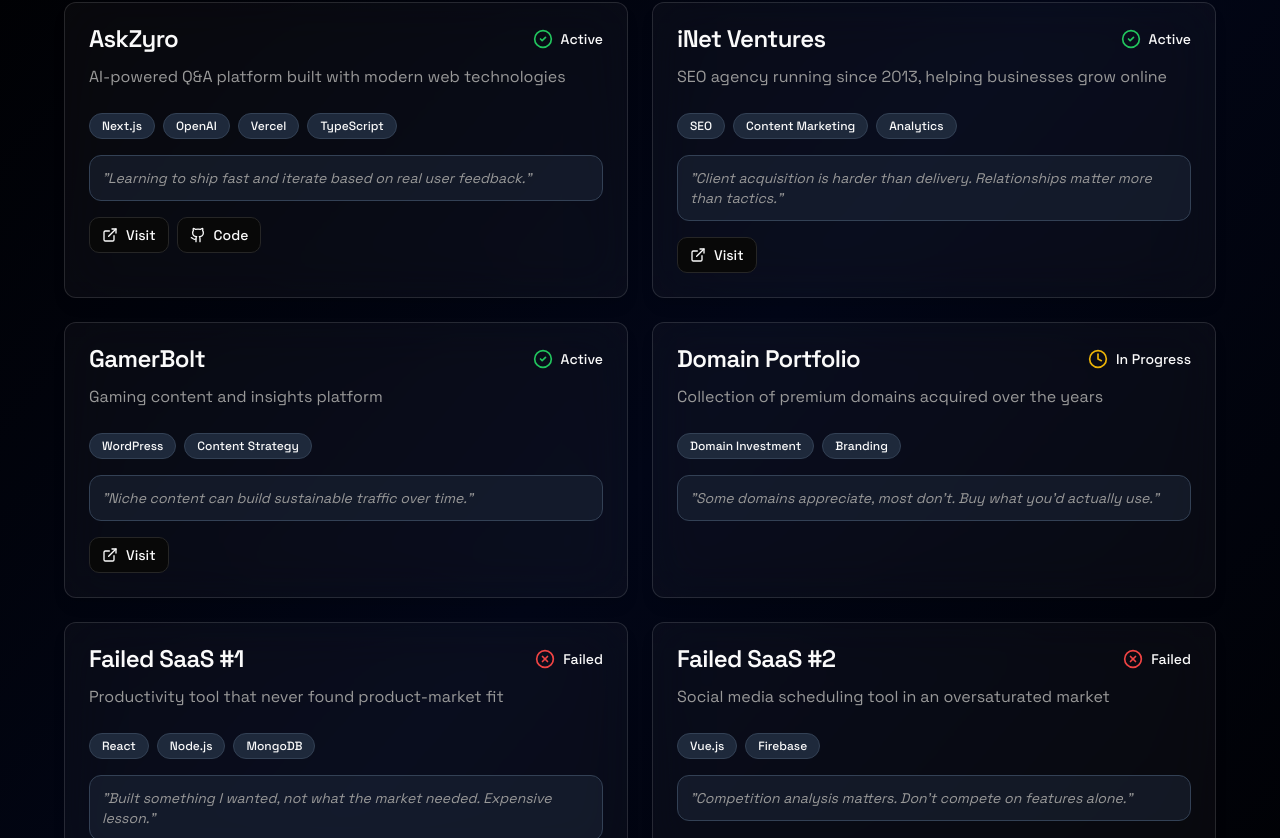
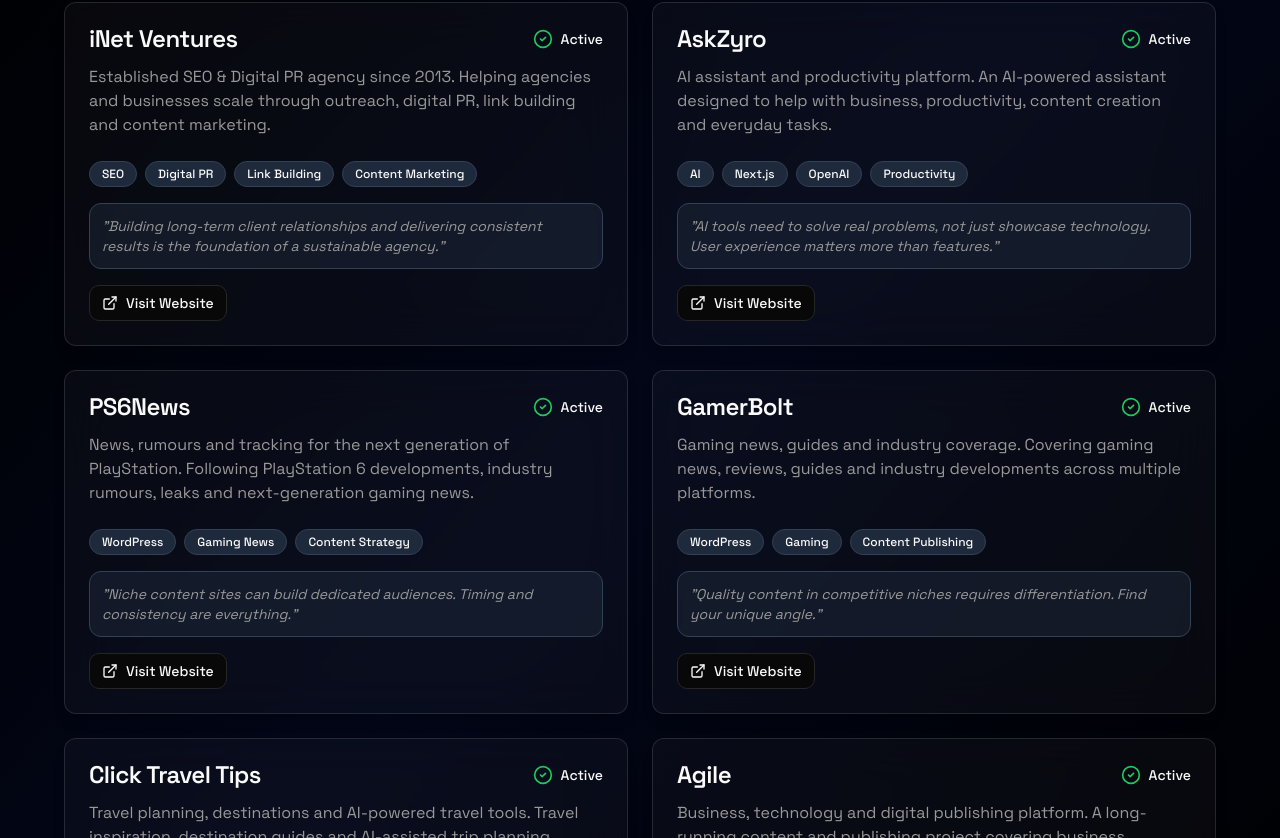
Before and after one commit to inetvercel/James-Allsopp, a Next.js app: page /projects in a window 1280 px wide. Shown: the part 262-1100 px from the top of the page. Built offline with nearby package versions, Linux system fonts and the light colour scheme.

Commit message:
Update /projects page with real projects, remove fake SaaS projects

```diff
--- a/app/projects/page.tsx
+++ b/app/projects/page.tsx
@@ -9,50 +9,52 @@ import { Button } from "@/components/ui/button"
 export default function ProjectsPage() {
   const projects = [
     {
-      title: "AskZyro",
-      description: "AI-powered Q&A platform built with modern web technologies",
+      title: "iNet Ventures",
+      description: "Established SEO & Digital PR agency since 2013. Helping agencies and businesses scale through outreach, digital PR, link building and content marketing.",
       status: "active",
-      technologies: ["Next.js", "OpenAI", "Vercel", "TypeScript"],
-      url: "#",
-      github: "#",
-      lessons: "Learning to ship fast and iterate based on real user feedback."
+      technologies: ["SEO", "Digital PR", "Link Building", "Content Marketing"],
+      url: "https://inetventures.com",
+      lessons: "Building long-term client relationships and delivering consistent results is the foundation of a sustainable agency."
     },
     {
-      title: "iNet Ventures",
-      description: "SEO agency running since 2013, helping businesses grow online",
+      title: "AskZyro",
+      description: "AI assistant and productivity platform. An AI-powered assistant designed to help with business, productivity, content creation and everyday tasks.",
       status: "active",
-      technologies: ["SEO", "Content Marketing", "Analytics"],
-      url: "#",
-      lessons: "Client acquisition is harder than delivery. Relationships matter more than tactics."
+      technologies: ["AI", "Next.js", "OpenAI", "Productivity"],
+      url: "https://askzyro.com",
+      lessons: "AI tools need to solve real problems, not just showcase technology. User experience matters more than features."
+    },
+    {
+      title: "PS6News",
+      description: "News, rumours and tracking for the next generation of PlayStation. Following PlayStation 6 developments, industry rumours, leaks and next-generation gaming news.",
+      status: "active",
+      technologies: ["WordPress", "Gaming News", "Content Strategy"],
+      url: "https://ps6news.com",
+      lessons: "Niche content sites can build dedicated audiences. Timing and consistency are everything."
     },
     {
       title: "GamerBolt",
-      description: "Gaming content and insights platform",
+      description: "Gaming news, guides and industry coverage. Covering gaming news, reviews, guides and industry developments across multiple platforms.",
       status: "active",
-      technologies: ["WordPress", "Content Strategy"],
-      url: "#",
-      lessons: "Niche content can build sustainable traffic over time."
+      technologies: ["WordPress", "Gaming", "Content Publishing"],
+      url: "https://gamerbolt.com",
+      lessons: "Quality content in competitive niches requires differentiation. Find your unique angle."
     },
     {
-      title: "Domain Portfolio",
-      description: "Collection of premium domains acquired over the years",
-      status: "in-progress",
-      technologies: ["Domain Investment", "Branding"],
-      lessons: "Some domains appreciate, most don't. Buy what you'd actually use."
+      title: "Click Travel Tips",
+      description: "Travel planning, destinations and AI-powered travel tools. Travel inspiration, destination guides and AI-assisted trip planning resources.",
+      status: "active",
+      technologies: ["Travel", "AI Tools", "Content", "WordPress"],
+      url: "https://clicktraveltips.com",
+      lessons: "Combining AI with traditional content creates unique value. Users want both inspiration and practical tools."
     },
     {
-      title: "Failed SaaS #1",
-      description: "Productivity tool that never found product-market fit",
-      status: "failed",
-      technologies: ["React", "Node.js", "MongoDB"],
-      lessons: "Built something I wanted, not what the market needed. Expensive lesson."
-    },
-    {
-      title: "Failed SaaS #2",
-      description: "Social media scheduling tool in an oversaturated market",
-      status: "failed",
-      technologies: ["Vue.js", "Firebase"],
-      lessons: "Competition analysis matters. Don't compete on features alone."
+      title: "Agile",
+      description: "Business, technology and digital publishing platform. A long-running content and publishing project covering business, technology and related topics.",
+      status: "active",
+      technologies: ["Publishing", "Business Content", "WordPress"],
+      url: "https://agile.org.uk",
+      lessons: "Long-term content projects compound over time. Consistency beats intensity."
     }
   ]
 
@@ -97,7 +99,7 @@ export default function ProjectsPage() {
               <span className="gradient-text">Projects</span>
             </h1>
             <p className="text-xl text-muted-foreground max-w-2xl mx-auto">
-              The good, the bad, and the lessons learned. Every failure teaches something valuable.
+              Building digital products and businesses since 2013. Each project teaches something new.
             </p>
           </div>
 
@@ -144,20 +146,14 @@ export default function ProjectsPage() {
                       </p>
                     </div>
 
-                    {(project.url || project.github) && (
+                    {project.url && (
                       <div className="flex gap-2">
-                        {project.url && (
+                        <a href={project.url} target="_blank" rel="noopener noreferrer">
                           <Button variant="outline" size="sm" className="gap-2">
                             <ExternalLink className="w-4 h-4" />
-                            Visit
+                            Visit Website
                           </Button>
-                        )}
-                        {project.github && (
-                          <Button variant="outline" size="sm" className="gap-2">
-                            <Github className="w-4 h-4" />
-                            Code
-                          </Button>
-                        )}
+                        </a>
                       </div>
                     )}
                   </CardContent>
@@ -165,18 +161,6 @@ export default function ProjectsPage() {
               </motion.div>
             ))}
           </div>
-
-          <div className="mt-12 p-8 glass-effect rounded-lg text-center">
-            <h3 className="text-2xl font-bold mb-4">Lessons from Failed Projects</h3>
-            <p className="text-muted-foreground mb-6 max-w-2xl mx-auto">
-              Failure isn't the opposite of success—it's part of the journey. Every failed project
-              taught me something that made the next one better. The key is to fail fast, learn faster,
-              and keep building.
-            </p>
-            <Button size="lg">
-              Read Full Story
-            </Button>
-          </div>
         </motion.div>
       </div>
     </main>
```
